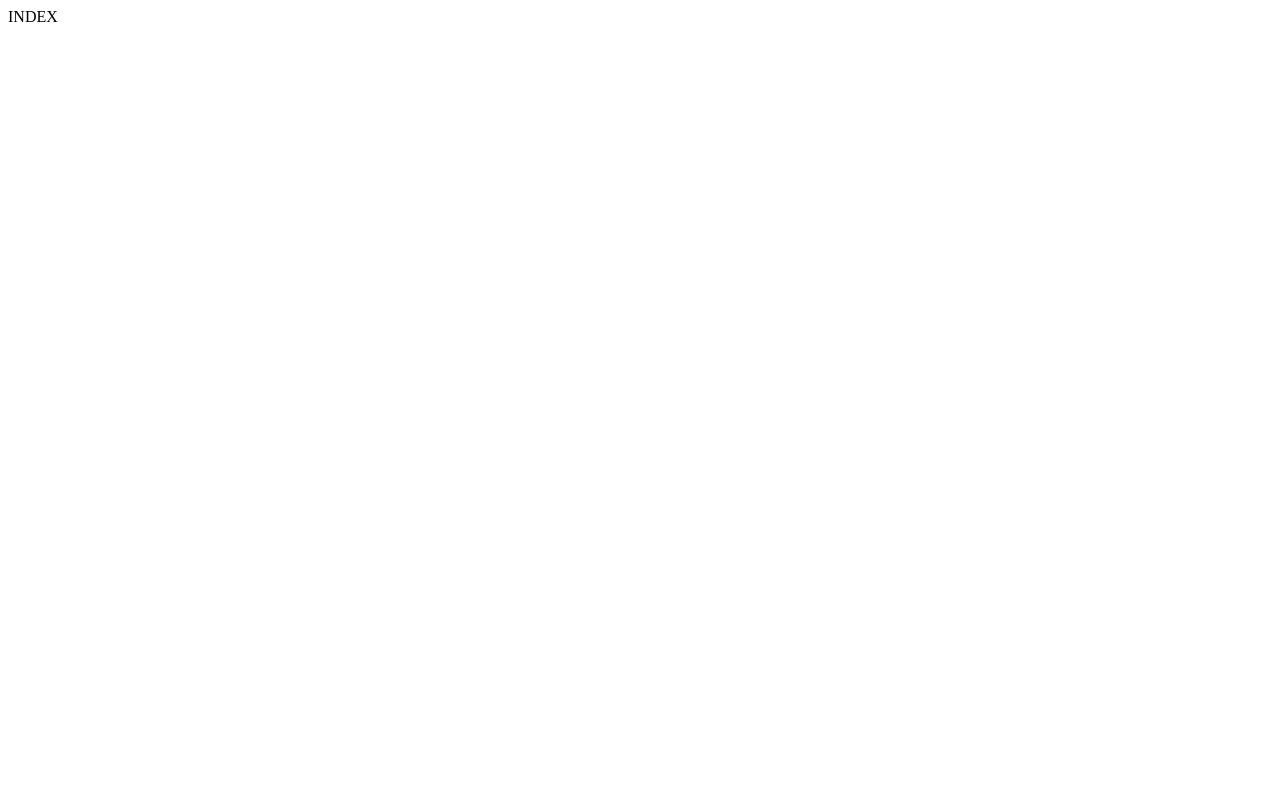
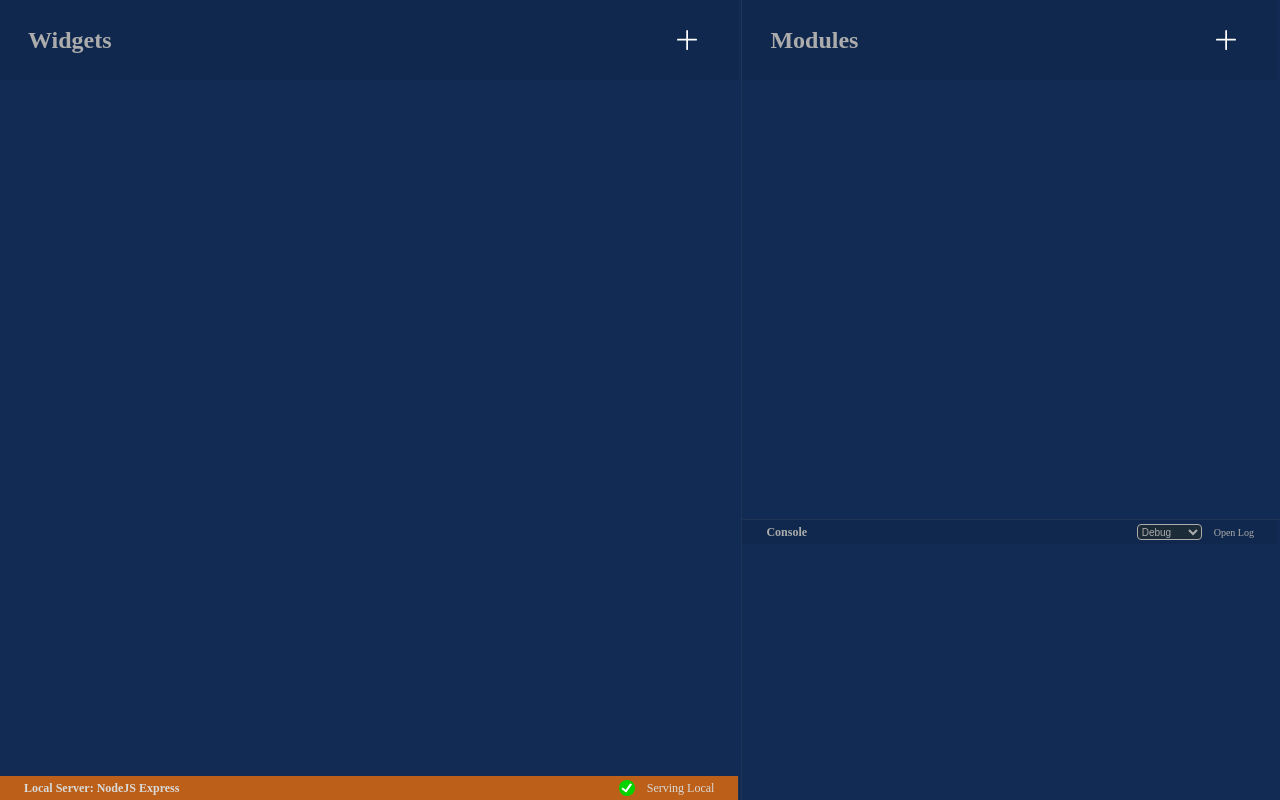
Before and after one commit to jonc-ives/Widgix, an Electron app: page electron/index.html in a window 1280 px wide. Drawn offline with Linux system fonts and the light colour scheme.

Commit message:
Basic UI built. No controls, ipc.

```diff
--- a/electron/index.html
+++ b/electron/index.html
@@ -1 +1,51 @@
-INDEX
+<!DOCTYPE html>
+
+<html lang="en">
+
+<head>
+	<meta http-equiv="Content-Security-Policy" content="script-src 'self' 'unsafe-inline';" />
+	<link rel="stylesheet" href="styles/index.css" type="text/css" />
+	<!-- <script type="text/javascript" src="script/dashb.js"></script> -->
+</head>
+
+<body>
+	<div id="widgets" class="main-box">
+		<div id="widget-banner" class="banner">
+			<h3>Widgets</h3>
+			<i id="add-widget" class="add-button"></i>
+		</div>
+		<div id="widget-pane-box" class="pane-box"></div>
+		<div id="server-banner">
+			<h3>Local Server: NodeJS Express</h3>
+			<div>
+				<i class="good-icon"></i>
+				<p>Serving Local</p>
+			</div>
+		</div>
+	</div>
+
+	<div id="modules" class="main-box">
+		<div id="modules-banner" class="banner">
+			<h3>Modules</h3>
+			<i id="add-widget" class="add-button"></i>
+		</div>
+		<div id="modules-pane-box" class="pane-box"></div>
+	</div>
+
+	<div id="console" class="main-box">
+		<div id="console-banner">
+			<h3>Console</h3>
+			<div>
+				<select id="choose-logs" value="debug">
+					<option value="debug">Debug</option>
+					<option value="important">Important</option>
+					<option value="critical">Critical</option>
+				</select>
+				<p id="open-logs">Open Log</p>
+			</div>
+		</div>
+		<div id="console-pane-box" class="pane-box"></div>
+	</div>
+</body>
+
+</html>
--- /dev/null
+++ b/electron/styles/index.css
@@ -0,0 +1,220 @@
+* { margin: 0; padding: 0; font-size: 12px; box-sizing: border-box; }
+
+html {
+	width: 100%;
+	height: 100%;
+	min-width: 800px;
+	min-height: 480px;
+}
+
+body {
+	width: 100%;
+	height: 100%;
+	display: grid;
+	grid-template-columns: 58% 42%;
+	grid-template-rows: 65% 35%;
+	overflow: hidden;
+}
+
+/* MAIN BOX STYLES */
+
+.main-box {
+	background: #122b54;
+	display: grid;
+	grid-template-columns: auto;
+	padding-right: 2px;
+}
+
+#widgets {
+	grid-column-start: 1;
+	grid-column-end: span 1;
+	grid-row-start: 1;
+	grid-row-end: span 2;
+	grid-template-rows: 80px auto 24px;
+	border-right: 1px solid #1f3353;
+}
+
+#modules {
+	grid-column-start: 2;
+	grid-column-end: span 1;
+	grid-row-start: 1;
+	grid-row-end: span 1;
+	grid-template-rows: 80px auto;
+	border-bottom: 1px solid #1f3353;
+}
+
+#console {
+	grid-column-start: 2;
+	grid-column-end: span 1;
+	grid-row-start: 2;
+	grid-row-end: span 1;
+	grid-template-rows: 24px;
+}
+
+/* BANNER STYLES */
+
+.banner {
+	background: #10284e;
+	grid-column-start: 1;
+	grid-column-end: span 1;
+	grid-row-start: 1;
+	grid-row-end: span 1;
+	padding-left: 28px;
+	padding-right: 42px;
+}
+
+.banner h3 {
+	color: #acacac;
+	font-size: 24px;
+}
+
+#widget-banner {
+	display: flex;
+	flex-flow: row nowrap;
+	justify-content: space-between;
+	align-items: center;
+}
+
+#modules-banner {
+	display: flex;
+	flex-flow: row nowrap;
+	justify-content: space-between;
+	align-items: center;
+}
+
+#console-banner {
+	background: #10284e;
+	grid-column-start: 1;
+	grid-column-end: span 1;
+	grid-row-start: 1;
+	grid-row-end: span 1;
+	display: flex;
+	flex-flow: row nowrap;
+	justify-content: space-between;
+	align-items: center;
+	padding-right: 24px;
+	padding-left: 24px;
+}
+
+#console-banner div {
+	display: flex;
+	flex-flow: row nowrap;
+	align-items: center;
+}
+
+#console-banner h3 {
+	color: #acacac;
+	font-size: 12px;
+}
+
+#console-banner div select {
+	font-size: 10px;
+	height: 16px;
+	background: #1c2b38;
+	color: #acacac;
+	border: 1px solid #acacac;
+	border-radius: 4px;
+	margin-right: 12px;
+}
+
+#console-banner div p {
+	color: #acacac;
+	font-size: 10px;
+}
+
+#console-banner p:hover {
+	text-decoration: underline;
+	cursor: pointer;
+}
+
+#server-banner {
+	background: #c06118fa;
+	display: flex;
+	flex-flow: row nowrap;
+	justify-content: space-between;
+	align-items: center;
+	padding: 0px 24px;
+	border-right: 1px solid #1f3353;
+}
+
+#server-banner h3 {
+	color: #d9d9d9;
+	font-size: 12px;
+}
+
+#server-banner div {
+	display: flex;
+	flex-flow: row-nowrap;
+	justify-content: space-between;
+	align-items: center;
+}
+
+#server-banner div i {
+	margin-right: 12px;
+	width: 16px;
+	height: 16px;
+}
+
+#server-banner div p {
+	color: #d9d9d9;
+	font-size: 12px;
+}
+
+/* PANE BOX STYLES */
+
+.pane-box {
+	overflow-y: scroll;
+	overflow-x: hidden;
+	display: flex;
+	flex-flow: column nowrap;
+	justify-content: top;
+	grid-column-start: 1;
+	grid-column-end: span 1;
+	grid-row-start: 2;
+	grid-row-end: span 1;
+	margin: 8px 0;
+}
+
+#widget-pane-box {
+
+}
+
+#console-pane-box {
+
+}
+
+.pane-box::-webkit-scrollbar {
+    width: 12px;
+}
+
+.pane-box::-webkit-scrollbar-track {
+    -webkit-box-shadow: inset 0 0 6px rgba(0,0,0,0.3);
+    border-radius: 10px;
+}
+
+.pane-box::-webkit-scrollbar-thumb {
+    border-radius: 10px;
+    -webkit-box-shadow: inset 0 0 6px rgba(0,0,0,0.5);
+}
+
+/* ICON STYLES */
+
+.add-button {
+	background: url('../icons/add-icon.svg');
+	background-repeat: no-repeat;
+	background-size: cover;
+	width: 20px; height: 20px;
+	transition: 0.2s ease;
+}
+
+.add-button:hover {
+	cursor: pointer;
+	transform: translate(1px, -1px);
+}
+
+.good-icon {
+	background: url('../icons/good-status.svg');
+	background-repeat: no-repeat;
+	background-size: cover;
+	width: 20px; height: 20px;
+}
--- a/library/ipcmain.js
+++ b/library/ipcmain.js
@@ -23,7 +23,7 @@ class ApplicationProcessManager {
 		this.serverObject = server;
 		this.loggerObject = logger;
 		exports.WidgixProcessManager.mainWindow = new elc.BrowserWindow(mainOptions);
-		exports.WidgixProcessManager.mainWindow.loadFile(`${__dirname}/electron/index.html`);
+		exports.WidgixProcessManager.mainWindow.loadFile(`${this.loggerObject.root}/electron/index.html`);
 		exports.WidgixProcessManager.mainWindow.openDevTools();
 		exports.WidgixProcessManager.mainWindow.maximize();
 	}
--- a/library/logging.js
+++ b/library/logging.js
@@ -2,7 +2,7 @@
 
 exports.ApplicationLogManager = class {
 
-	constructor() {
+	constructor(dir) {
 		// namespaces
 		this.load = 0;
 		this.main = 1;
@@ -13,6 +13,7 @@ exports.ApplicationLogManager = class {
 		this.NO_PING = 3;
 		this.CFG_EMP = 4;
 		// instance variables
+		this.root = dir;
 		this.loadBuffer = [];
 		this.mainBuffer = [];
 		this.notifQueue = [];
@@ -20,6 +21,6 @@ exports.ApplicationLogManager = class {
 
 	add(namespace, id, key=null, outcome=null) {
 		// add logs to the appropriate buffers for queue management
-		console.log(namespace, id, key, outcome);
+		// console.log(namespace, id, key, outcome);
 	}
 }
--- a/persistence/config.json
+++ b/persistence/config.json
@@ -1 +1 @@
-{"version":"1.0.A","serve_port":3000,"serve_remote":false,"widget_dir":"C:\\Users\\J-Breezy\\Desktop\\WSOne\\TEMPWIDGIX/persistence/widgets","update_repo":""}
+{"version":"1.0.A","serve_port":3000,"serve_remote":false,"widget_dir":"C:\\Users\\J-Breezy\\Desktop\\WSOne\\Widgix/persistence/widgets","update_repo":""}
--- a/widgix.js
+++ b/widgix.js
@@ -18,7 +18,7 @@ var config = {
 
 // INSTANTIATE LOGGING OBJECT
 
-const logger = new logs.ApplicationLogManager();
+const logger = new logs.ApplicationLogManager(__dirname);
 
 // LOCATE PERSISTENCE FOLDER -- WRITES ON DNE
 
```
Also changed, not shown: documents/commit_notes/04_electron_app.txt (added, +22 -0 lines), electron/icons/add-icon.svg (added), electron/icons/good-status.svg (added).
